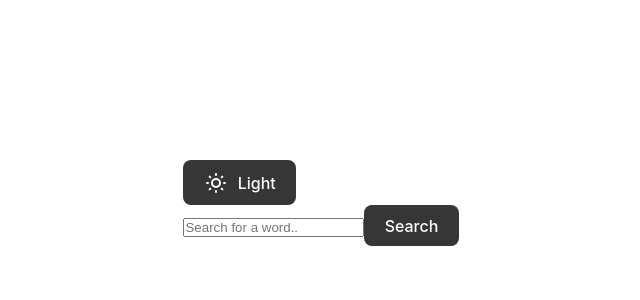
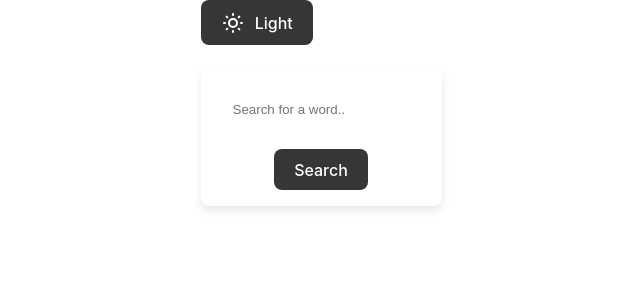
Before and after one commit to Isebring/Dictionary-assignment, a React (Vite) app: page / in a window 1280 px wide. Shown: the top 300 px of the page, without its empty margins (319-959 px from the left). Built offline with nearby package versions, Linux system fonts and the light colour scheme.

Commit message:
Created card component

```diff
--- /dev/null
+++ b/src/components/Card.tsx
@@ -0,0 +1,87 @@
+import { IconVolume } from "@tabler/icons-react";
+import React, { useEffect, useRef } from "react";
+import { Word } from "../pages/Landingpage";
+
+interface CardProps {
+  word: Word;
+  activeAudio: string | null;
+  playAudio: () => void;
+}
+
+const Card: React.FC<CardProps> = ({ word, activeAudio }) => {
+  const audioRef = useRef<HTMLAudioElement | null>(null);
+
+  useEffect(() => {
+    if (audioRef.current && activeAudio) {
+      audioRef.current.src = activeAudio;
+      audioRef.current.load();
+    }
+  }, [activeAudio]);
+
+  const playAudio = () => {
+    if (audioRef.current) {
+      audioRef.current.play();
+    }
+  };
+
+  return (
+    <div>
+      <h4>Word:</h4>
+      <p>{word.word}</p>
+      {word.phonetics && word.phonetics[0] && (
+        <div>
+          <h4>Phonetics:</h4>
+          <p>Text: {word.phonetics[0].text}</p>
+          {activeAudio && (
+            <div>
+              <p>Audio:</p>
+              <audio ref={audioRef} />
+              <source src={activeAudio} type="audio/mpeg" />
+              <IconVolume style={{ cursor: "pointer" }} onClick={playAudio} />
+            </div>
+          )}
+        </div>
+      )}
+      {word.origin && (
+        <div>
+          <h4>Origin:</h4>
+          <p>{word.origin}</p>
+        </div>
+      )}
+      {word.meanings && word.meanings[0] && (
+        <div>
+          <h4>Part of Speech:</h4>
+          <p>{word.meanings[0].partOfSpeech}</p>
+          {word.meanings[0].definitions && word.meanings[0].definitions[0] && (
+            <div>
+              <h4>Definition:</h4>
+              <p>{word.meanings[0].definitions[0].definition}</p>
+              {word.meanings[0].definitions[0].example && (
+                <div>
+                  <h4>Example:</h4>
+                  <p>{word.meanings[0].definitions[0].example}</p>
+                </div>
+              )}
+              {word.meanings[0].definitions[0].synonyms &&
+                word.meanings[0].definitions[0].synonyms.length > 0 && (
+                  <div>
+                    <h4>Synonyms:</h4>
+                    <p>{word.meanings[0].definitions[0].synonyms.join(", ")}</p>
+                  </div>
+                )}
+              {word.meanings[0].definitions[0].antonyms &&
+                word.meanings[0].definitions[0].antonyms.length > 0 && (
+                  <div>
+                    <h4>Antonyms:</h4>
+                    <p>{word.meanings[0].definitions[0].antonyms.join(", ")}</p>
+                  </div>
+                )}
+            </div>
+          )}
+        </div>
+      )}
+    </div>
+  );
+};
+
+export default Card;
--- a/src/main.css
+++ b/src/main.css
@@ -18,7 +18,6 @@
 }
 
 .container {
-  padding: 10rem;
   display: flex;
   justify-content: center;
 }
--- /dev/null
+++ b/src/pages/Landingpage.css
@@ -0,0 +1,46 @@
+.card {
+  margin-top: 1.5rem;
+  display: flex;
+  flex-direction: column;
+  align-items: center;
+  padding: 1rem;
+  border-radius: 8px;
+  transition: box-shadow 0.3s ease-in-out;
+  margin: 1.5rem auto;
+  box-shadow: 0px 4px 8px rgba(0, 0, 0, 0.1);
+  background-color: #ffffff;
+  color: #213547;
+}
+
+.dark .card {
+  background-color: #242424;
+  color: rgba(255, 255, 255, 0.87);
+  box-shadow: 0px 4px 8px rgba(255, 255, 255, 0.1);
+}
+
+.light .card {
+  background-color: #ffffff;
+  color: #213547;
+  box-shadow: 0px 4px 8px rgba(0, 0, 0, 0.1);
+}
+
+.input-search {
+  margin-bottom: 1rem;
+  height: 3rem;
+  border-radius: 0.5rem;
+  border-style: none;
+  background-color: #ffffff;
+  color: #213547;
+  padding-left: 1rem;
+  padding-right: 1rem;
+}
+
+.dark .input-search {
+  background-color: #242424;
+  color: rgba(255, 255, 255, 0.87);
+}
+
+.light .input-search {
+  background-color: #ffffff;
+  color: #213547;
+}
--- a/src/pages/Landingpage.tsx
+++ b/src/pages/Landingpage.tsx
@@ -1,10 +1,10 @@
-import { IconVolume } from "@tabler/icons-react";
 import axios from "axios";
 import { useEffect, useRef, useState } from "react";
+import Card from "../components/Card";
+import "./Landingpage.css";
 
-interface Word {
+export interface Word {
   word: string;
-  // phonetic: string;
   phonetics: Array<{
     text: string;
     audio?: string;
@@ -62,100 +62,28 @@ function Landingpage() {
   }, [searchedWord]);
 
   const playAudio = () => {
-    if (audioRef.current && activeAudio) {
-      audioRef.current.src = activeAudio;
-      audioRef.current.load();
+    if (audioRef.current) {
       audioRef.current.play();
     }
   };
 
   return (
-    <div>
+    <div className="card">
       <input
+        className="input-search"
         type="search"
         placeholder="Search for a word.."
         value={selectedWord}
         onChange={(e) => setSelectedWord(e.target.value)}
       />
       <button onClick={handleSelect}>Search</button>
-      <div>
-        {searchedWord && (
-          <div>
-            <h4>Word:</h4>
-            <p>{searchedWord.word}</p>
-            {searchedWord.phonetics && searchedWord.phonetics[0] && (
-              <div>
-                <h4>Phonetics:</h4>
-                <p>Text: {searchedWord.phonetics[0].text}</p>
-                {activeAudio && (
-                  <div>
-                    <p>Audio:</p>
-                    <audio ref={audioRef} />
-                    <source src={activeAudio} type="audio/mpeg" />
-                    <IconVolume
-                      style={{ cursor: "pointer" }}
-                      onClick={playAudio}
-                    />
-                  </div>
-                )}
-              </div>
-            )}
-            {searchedWord.origin && (
-              <div>
-                <h4>Origin:</h4>
-                <p>{searchedWord.origin}</p>
-              </div>
-            )}
-            {searchedWord.meanings && searchedWord.meanings[0] && (
-              <div>
-                <h4>Part of Speech:</h4>
-                <p>{searchedWord.meanings[0].partOfSpeech}</p>
-                {searchedWord.meanings[0].definitions &&
-                  searchedWord.meanings[0].definitions[0] && (
-                    <div>
-                      <h4>Definition:</h4>
-                      <p>
-                        {searchedWord.meanings[0].definitions[0].definition}
-                      </p>
-                      {searchedWord.meanings[0].definitions[0].example && (
-                        <div>
-                          <h4>Example:</h4>
-                          <p>
-                            {searchedWord.meanings[0].definitions[0].example}
-                          </p>
-                        </div>
-                      )}
-                      {searchedWord.meanings[0].definitions[0].synonyms &&
-                        searchedWord.meanings[0].definitions[0].synonyms
-                          .length > 0 && (
-                          <div>
-                            <h4>Synonyms:</h4>
-                            <p>
-                              {searchedWord.meanings[0].definitions[0].synonyms.join(
-                                ", "
-                              )}
-                            </p>
-                          </div>
-                        )}
-                      {searchedWord.meanings[0].definitions[0].antonyms &&
-                        searchedWord.meanings[0].definitions[0].antonyms
-                          .length > 0 && (
-                          <div>
-                            <h4>Antonyms:</h4>
-                            <p>
-                              {searchedWord.meanings[0].definitions[0].antonyms.join(
-                                ", "
-                              )}
-                            </p>
-                          </div>
-                        )}
-                    </div>
-                  )}
-              </div>
-            )}
-          </div>
-        )}
-      </div>
+      {searchedWord && (
+        <Card
+          word={searchedWord}
+          activeAudio={activeAudio}
+          playAudio={playAudio}
+        />
+      )}
     </div>
   );
 }
```
